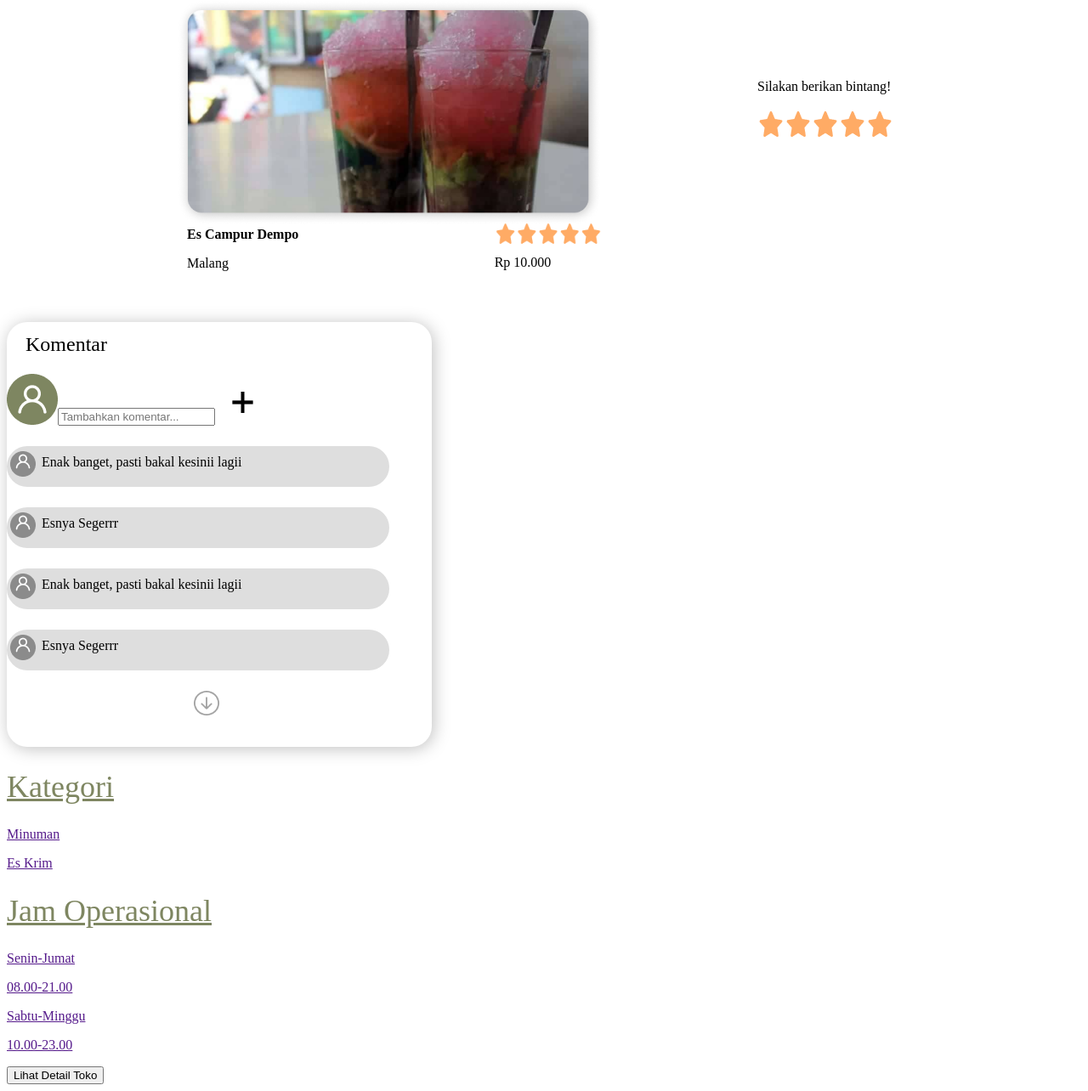
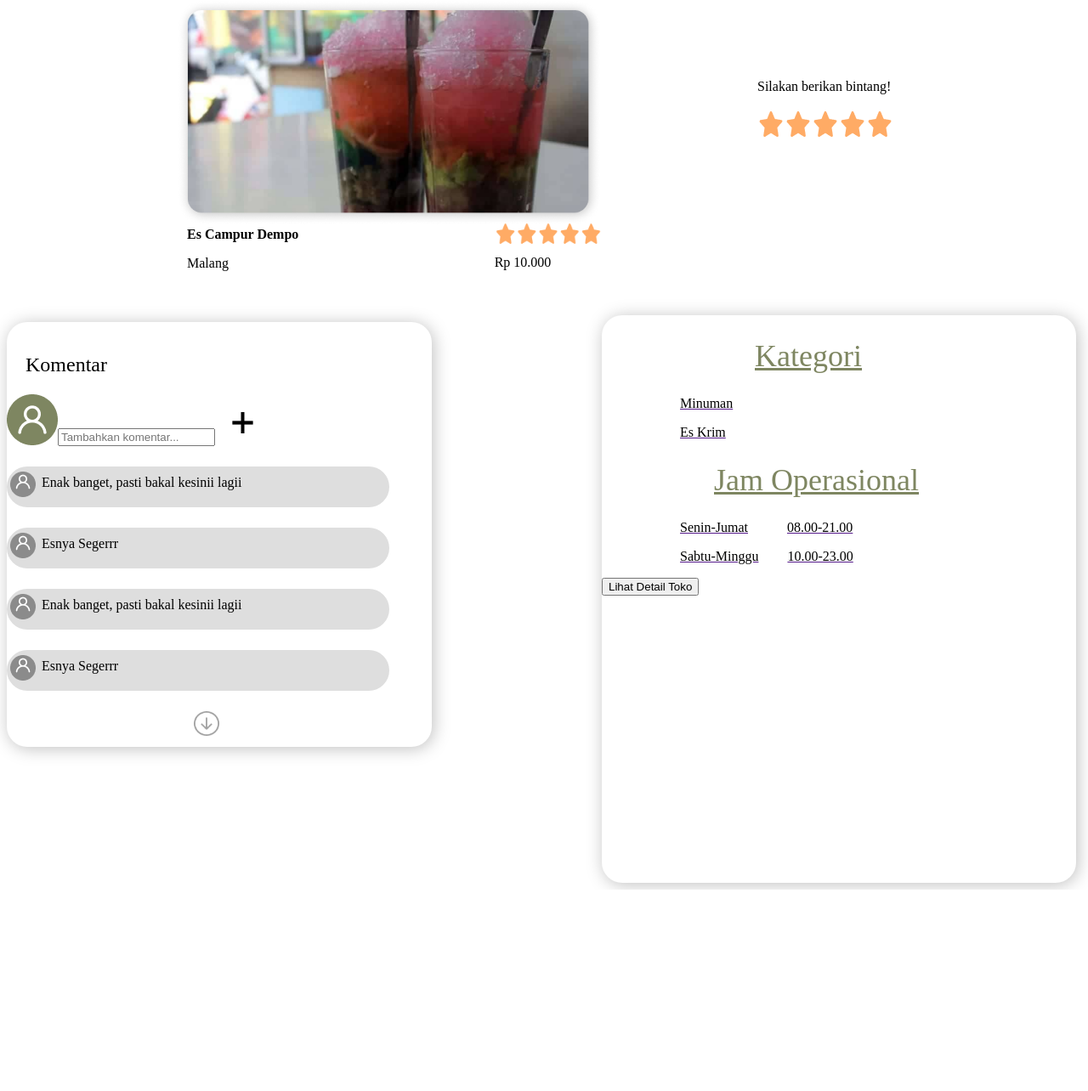
Before and after one commit to irvanhanif/eculinary, a PHP site: page /view/menu/detailmakanan.php in a window 1280 px wide. Shown: the part 81-1365 px from the top of the page at 85% size. After the commit the page ends 1128 px from the top, so only its background shows below. Run offline with PHP 8.4, Linux system fonts and the light colour scheme.

Commit message:
updating style and detailMakanan

```diff
--- a/view/css/detailMakanan.css
+++ b/view/css/detailMakanan.css
@@ -114,3 +114,87 @@ text-decoration: underline;
 color: #7E8661;
 align-items: center;
 }
+
+.tersedia {
+    width: 558px;
+height: 667.6px;
+background: #FFFFFF;
+box-shadow: 2px 2px 20px rgba(0, 0, 0, 0.25);
+border-radius: 24px;
+margin-left: 200px;
+}
+
+.komen-kategori {
+    display: flex;
+}
+
+.kategori {
+    font-family: 'Nunito';
+font-style: normal;
+font-weight: 400;
+font-size: 36px;
+line-height: 22px;
+text-decoration: underline;
+color: #7E8661;
+align-items: center;
+padding-top: 37px;
+margin-left: 180px;
+}
+
+.konten{
+    margin-top: 10px;
+    margin-left: 92px;
+    text-decoration: none;
+    color: black;
+}
+
+.jamOperasional {
+    font-family: 'Nunito';
+    font-style: normal;
+    font-weight: 400;
+    font-size: 36px;
+    line-height: 22px;
+    text-decoration: underline;
+    color: #7E8661;
+    align-items: center;
+    margin-left: 132px;
+}
+
+.weekday {
+    display: flex;
+}
+
+.hari {
+    margin-top: 0px;
+    margin-left: 92px;
+    color: black;
+}
+
+.jam-weekday {
+    margin-top: 0px;
+    margin-left: 46px;
+    color: black;
+}
+
+.weekend {
+    display: flex;
+}
+
+.jam-weekend {
+    margin-top: 0px;
+    margin-left: 34px;
+    color: black;
+}
+
+.submit {
+    width: 214px;
+    height: 48px;
+    margin-left: 48px;
+    background: #FFAB65;
+    border-radius: 80px;
+    color: black;
+    border: none;
+    font-size: 16px;
+    letter-spacing: 1.5px;
+    cursor: pointer;
+}
--- a/view/menu/detailmakanan.php
+++ b/view/menu/detailmakanan.php
@@ -31,6 +31,7 @@
     <div class="komentar-wrapper">
 
     </div>
+    <div class="komen-kategori">
     <div class="komentar">
         <p class="komen">Komentar</p>
         <div class="isi">
@@ -59,16 +60,22 @@
     <div>
 
         <div class="tersedia">
-        <p class="judul">Kategori</p>
-        <p class="konten">Minuman</p>
-        <p class="konten">Es Krim</p>
-        <p class="judul">Jam Operasional</p>
+        <p class="kategori">Kategori</p>
+        <div class="konten">
+        <p>Minuman</p>
+        <p>Es Krim</p>
+        </div>
+        <p class="jamOperasional">Jam Operasional</p>
+        <div class="weekday">
         <p class="hari">Senin-Jumat</p>
-        <p class="jam">08.00-21.00</p>
+        <p class="jam-weekday">08.00-21.00</p>
+        </div>
+        <div class="weekend">
         <p class="hari">Sabtu-Minggu</p>
-        <p class="jam">10.00-23.00</p>
-<input type="button" value="Lihat Detail Toko"
-onclick="window.open('detailtoko.php')">
+        <p class="jam-weekend">10.00-23.00</p>
+        </div>
+<input class="lihat" type="button" name="detailToko" value="Lihat Detail Toko">
+        </div>
         </div>
 
 
```
Also changed, not shown: view/css/style.css (+172 -39 lines).
